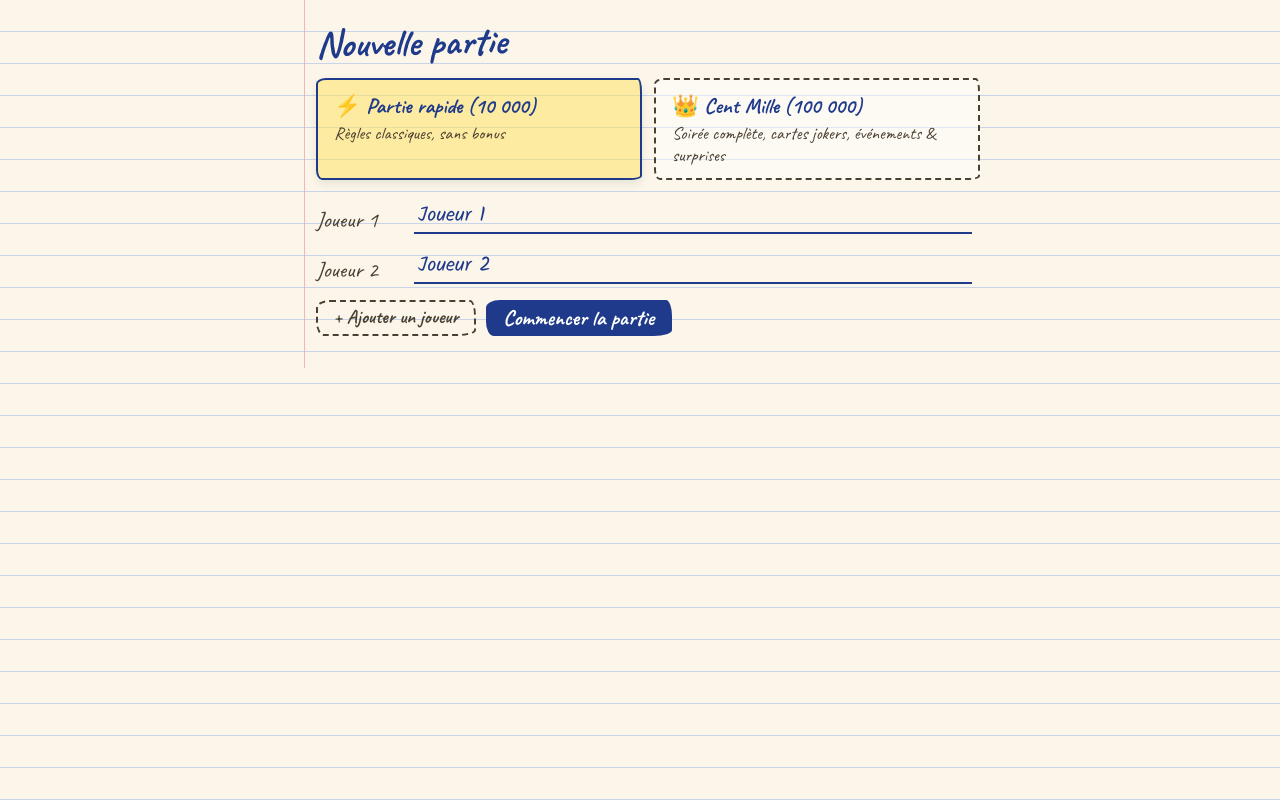
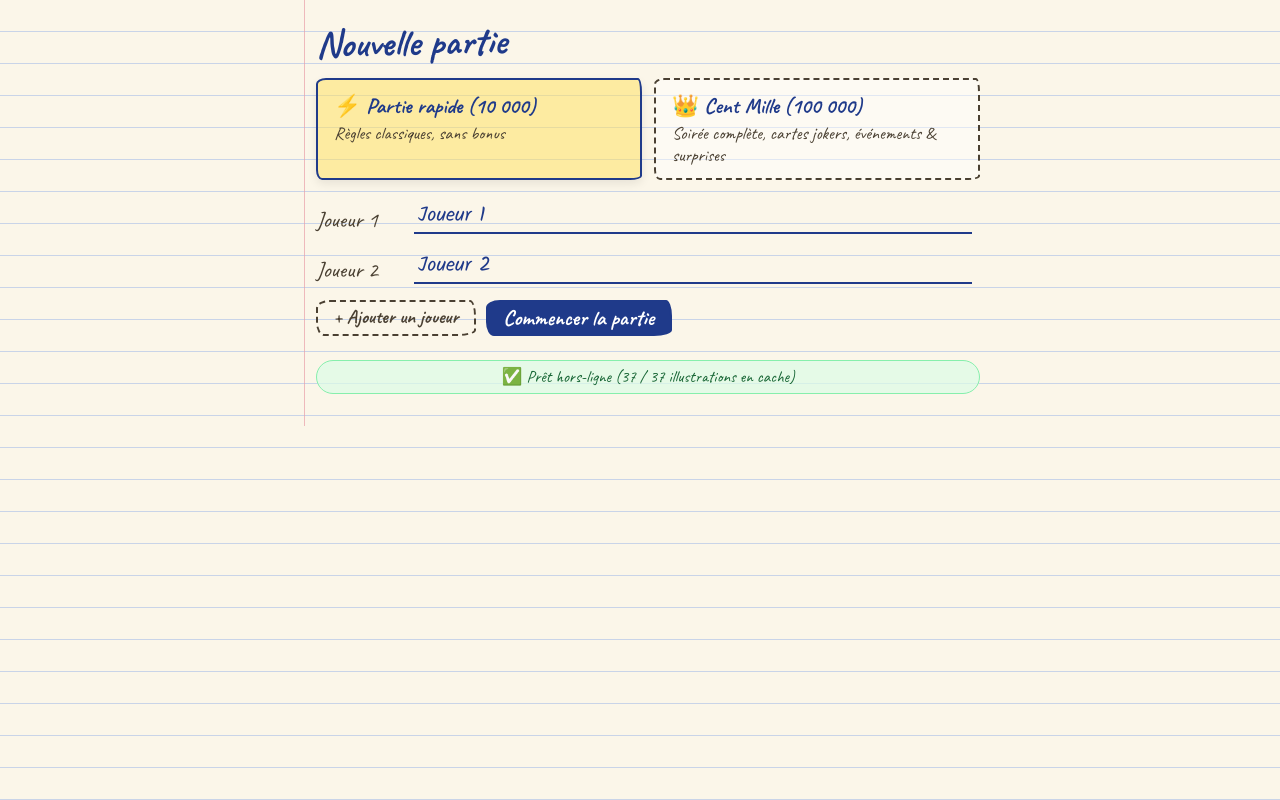
Before and after one commit to doubleface/centmille, a React (Vite) app: page / in a window 1280 px wide. Built offline with nearby package versions, Linux system fonts and the light colour scheme.

Commit message:
feat(ui): display offline card illustration caching progress on setup screen

```diff
--- a/src/App.jsx
+++ b/src/App.jsx
@@ -8,19 +8,33 @@ import { CARDS } from './game/cardsCatalog.js'
 import { useGame } from './hooks/useGame.js'
 import soundPlayer, { playSound } from './sound/soundPlayer.js'
 
-export const preloadCardImages = (cards = CARDS) => {
+export const preloadCardImages = (cards = CARDS, onProgress = null) => {
   if (typeof window === 'undefined' || typeof window.Image !== 'function') return
 
   const urls = cards.map((card) => card.image).filter(Boolean)
+  const total = urls.length
   let index = 0
+  let loaded = 0
+  let processed = 0
+
+  onProgress?.({ loaded: 0, processed: 0, total, done: total === 0 })
 
   const loadNext = () => {
-    if (index >= urls.length) return
+    if (index >= total) return
     const img = new window.Image()
     const currentUrl = urls[index]
     index += 1
-    img.onload = loadNext
-    img.onerror = loadNext
+    img.onload = () => {
+      loaded += 1
+      processed += 1
+      onProgress?.({ loaded, processed, total, done: processed >= total })
+      loadNext()
+    }
+    img.onerror = () => {
+      processed += 1
+      onProgress?.({ loaded, processed, total, done: processed >= total })
+      loadNext()
+    }
     img.src = currentUrl
   }
 
@@ -176,9 +190,15 @@ export const App = () => {
   const [revealQueue, setRevealQueue] = useState([])
   const [isGrimoireOpen, setIsGrimoireOpen] = useState(false)
   const [isMuted, setIsMuted] = useState(() => soundPlayer.isMuted())
+  const [preloadStatus, setPreloadStatus] = useState(() => ({
+    loaded: 0,
+    processed: 0,
+    total: CARDS.length,
+    done: false,
+  }))
 
   useEffect(() => {
-    const timer = setTimeout(preloadCardImages, 1500)
+    const timer = setTimeout(preloadCardImages, 500, CARDS, setPreloadStatus)
     return () => clearTimeout(timer)
   }, [])
 
@@ -333,7 +353,7 @@ export const App = () => {
   return (
     <main>
       {!hasGame ? (
-        <SetupScreen onStart={handleStart} />
+        <SetupScreen onStart={handleStart} preloadStatus={preloadStatus} />
       ) : (
         <GameScreen
           players={players}
--- a/src/components/SetupScreen.jsx
+++ b/src/components/SetupScreen.jsx
@@ -2,7 +2,7 @@ import React, { useState } from 'react'
 
 const MIN_PLAYERS = 2
 
-export const SetupScreen = ({ onStart }) => {
+export const SetupScreen = ({ onStart, preloadStatus = null }) => {
   const [playerNames, setPlayerNames] = useState(['Joueur 1', 'Joueur 2'])
   const [mode, setMode] = useState('quick-10k')
   const [redZoneEnabled, setRedZoneEnabled] = useState(true)
@@ -118,6 +118,16 @@ export const SetupScreen = ({ onStart }) => {
           </button>
         </div>
       </form>
+      {preloadStatus && preloadStatus.total > 0 ? (
+        <div
+          className={`offline-status ${preloadStatus.done ? 'offline-status--done' : ''}`}
+          data-testid="offline-preload-status"
+        >
+          {preloadStatus.done
+            ? `✅ Prêt hors-ligne (${preloadStatus.loaded} / ${preloadStatus.total} illustrations en cache)`
+            : `📥 Mise en cache hors-ligne : ${preloadStatus.processed} / ${preloadStatus.total} cartes…`}
+        </div>
+      ) : null}
     </section>
   )
 }
--- a/src/main.jsx
+++ b/src/main.jsx
@@ -12,7 +12,7 @@ if ('serviceWorker' in navigator) {
   if ('caches' in window) {
     const initialHtml = `<!doctype html>\n${document.documentElement.outerHTML}`
     caches
-      .open('centmille-v6')
+      .open('centmille-v7')
       .then((cache) =>
         cache.put(
           './',
--- a/src/styles/sheet.css
+++ b/src/styles/sheet.css
@@ -1206,3 +1206,22 @@ body {
   color: var(--pencil);
   line-height: 1.15;
 }
+
+/* ---------- Indicateur de cache hors-ligne ---------- */
+.offline-status {
+  margin-top: 1.5rem;
+  padding: 0.35rem 0.75rem;
+  border-radius: 999px;
+  font-family: 'Caveat', cursive;
+  font-size: 1.05rem;
+  color: var(--pencil);
+  background: rgba(255, 255, 255, 0.65);
+  border: 1px dashed var(--rule);
+  text-align: center;
+}
+
+.offline-status--done {
+  color: #166534;
+  background: rgba(220, 252, 231, 0.7);
+  border: 1px solid #86efac;
+}
```
Also changed, not shown: public/sw.js (+12 -4 lines), 2 other files (tests, documents, lock files or other folders).
